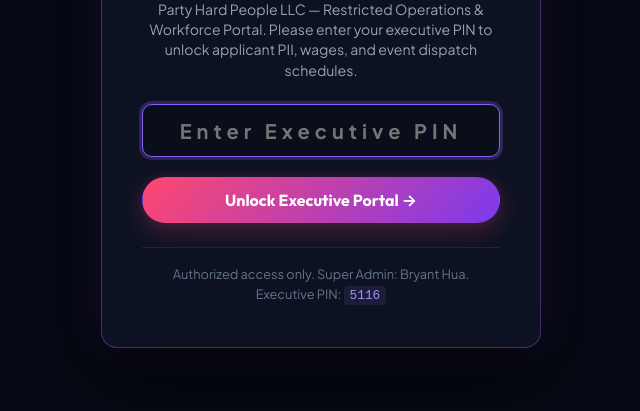
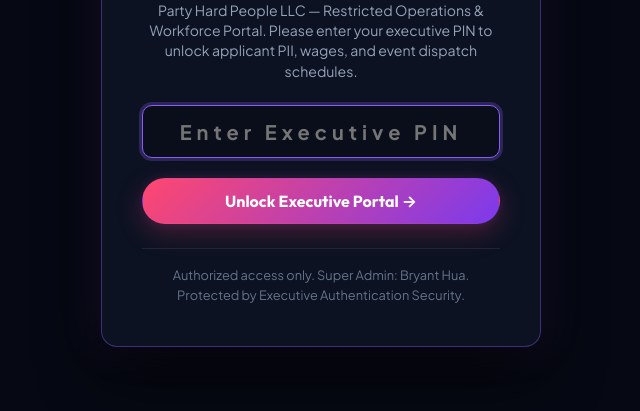
Before and after one commit to huabryant5116/partyhardpeoplellc, a plain HTML site: page website/admin.html in a window 1280 px wide. Shown: the part 309-720 px from the top of the page, without its empty margins (319-959 px from the left). Drawn offline with Linux system fonts and the light colour scheme.

Commit message:
security(admin): remove visible PIN code from owner portal lock screen overlay

```diff
--- a/website/admin.html
+++ b/website/admin.html
@@ -316,7 +316,7 @@
       </form>
 
       <div style="margin-top: 1.5rem; border-top: 1px solid rgba(255,255,255,0.08); padding-top: 1rem; font-size: 0.8rem; color: #64748B;">
-        Authorized access only. Super Admin: Bryant Hua.<br>Executive PIN: <code style="color: #A78BFA; background: rgba(167, 139, 250, 0.1); padding: 2px 6px; border-radius: 4px;">5116</code>
+        Authorized access only. Super Admin: Bryant Hua.<br>Protected by Executive Authentication Security.
       </div>
     </div>
   </div>
```
